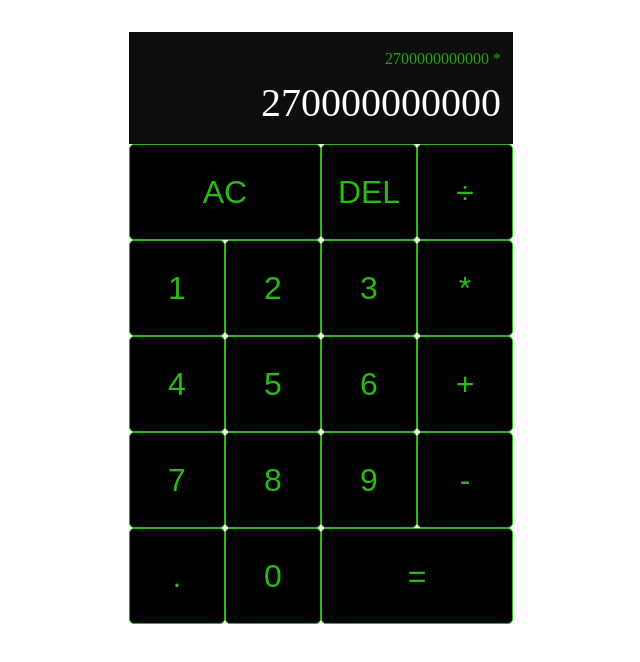
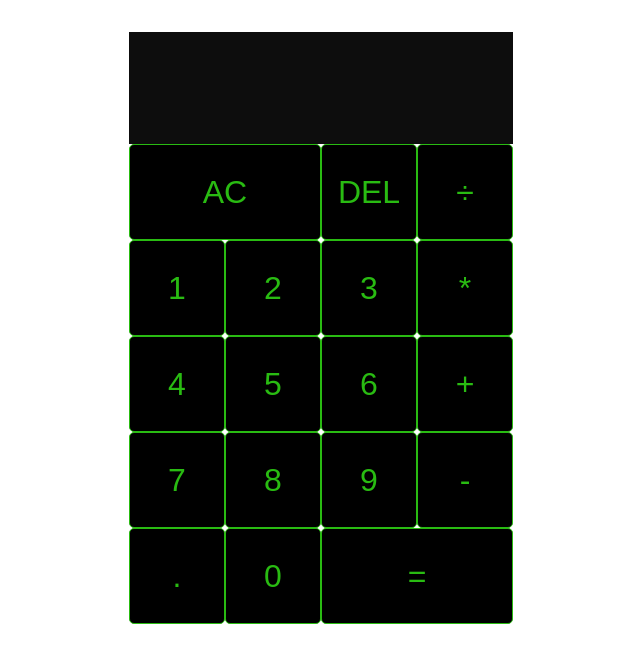
Before and after one commit to AnisBenFerhat/React-Calculator, a React (Create React App) app: page / in a window 1280 px wide. Shown: the top 662 px of the page, without its empty margins (319-959 px from the left). Built offline with nearby package versions, Linux system fonts and the light colour scheme.

Commit message:
set reducer for dynamic

```diff
--- a/src/App/App.js
+++ b/src/App/App.js
@@ -1,11 +1,15 @@
+import { useReducer } from 'react';
 import './styles.css'
 
+function reducer(state, {type, payload}) {}
+
 function App(){
+  const [{currentOperand, previousOperand, operation}, dispatch] = useReducer(reducer, {})
   return(
     <div className='calculator-grid'>
       <div className='output'>
-        <div className='previous-operand'>2700000000000 *</div>
-        <div className='current-operand'>270000000000</div>
+        <div className='previous-operand'>{previousOperand} {operation}</div>
+        <div className='current-operand'>{currentOperand}</div>
       </div>
       <button className='span-two'>AC</button>
       <button>DEL</button>
```
